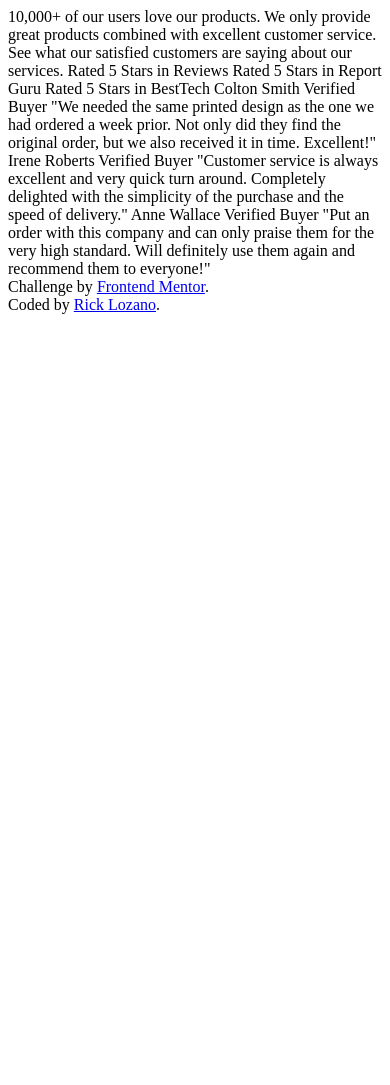
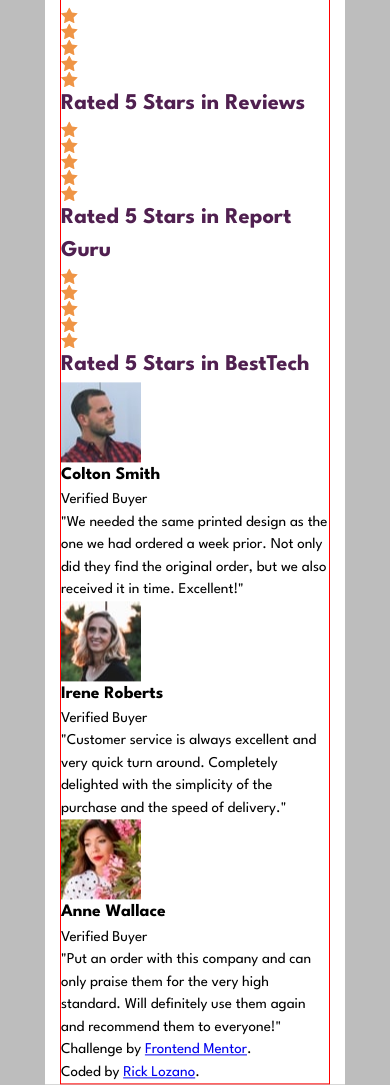
Before and after one commit to joyrexjrl/Social-proof-section.joyrexjrl.github.io, a plain HTML site: page index.html in a window 390 px wide. Before the commit the page ends 844 px from the top, so only its background shows below. Drawn offline with Linux system fonts and the light colour scheme.

Commit message:
innital layout
base mobile layout started

```diff
--- a/index.html
+++ b/index.html
@@ -4,41 +4,106 @@
     <meta charset="UTF-8" />
     <meta name="viewport" content="width=device-width, initial-scale=1.0" />
     <!-- displays site properly based on user's device -->
-
+    <link rel="preconnect" href="https://fonts.googleapis.com">
+    <link rel="preconnect" href="https://fonts.gstatic.com" crossorigin>
+    <link href="https://fonts.googleapis.com/css2?family=League+Spartan:wght@400;500;700&display=swap" rel="stylesheet">
     <link rel="icon" type="image/png" sizes="32x32" href="./images/favicon-32x32.png"/>
-
+    <link rel="stylesheet" href="style.css">
     <title>Frontend Mentor | Social proof section</title>
 
   </head>
   <body>
-    10,000+ of our users love our products.
+    <main class="container">
+      <div class="inner-container">
+        <section class="header">
+          <h1>10,000+ of our users love our products.</h1>
+          <p class="header-info">We only provide great products combined with excellent customer service.
+        See what our satisfied customers are saying about our services.</p>
+        </section>
 
-    We only provide great products combined with excellent customer service.
-    See what our satisfied customers are saying about our services.
+        <section class="star-reviews">
+          <div class="star-review-block">
+            <div class="flex">
+              <img src="images/icon-star.svg" alt="star">
+              <img src="images/icon-star.svg" alt="star">
+              <img src="images/icon-star.svg" alt="star">
+              <img src="images/icon-star.svg" alt="star">
+              <img src="images/icon-star.svg" alt="star">
+            </div>
+            <h2>Rated 5 Stars in Reviews</h2>
+          </div>
 
-    Rated 5 Stars in Reviews
-    Rated 5 Stars in Report Guru
-    Rated 5 Stars in BestTech
+          <div class="star-review-block">
+            <div class="star-review-block">
+              <div class="flex">
+                <img src="images/icon-star.svg" alt="star">
+                <img src="images/icon-star.svg" alt="star">
+                <img src="images/icon-star.svg" alt="star">
+                <img src="images/icon-star.svg" alt="star">
+                <img src="images/icon-star.svg" alt="star">
+              </div>
+              <h2>Rated 5 Stars in Report Guru</h2>
+            </div>
+          </div>
 
-    Colton Smith
-    Verified Buyer
-    "We needed the same printed design as the one we had ordered a week prior.
-    Not only did they find the original order, but we also received it in time.
-    Excellent!"
+          <div class="star-review-block">
+            <div class="star-review-block">
+              <div class="flex">
+                <img src="images/icon-star.svg" alt="star">
+                <img src="images/icon-star.svg" alt="star">
+                <img src="images/icon-star.svg" alt="star">
+                <img src="images/icon-star.svg" alt="star">
+                <img src="images/icon-star.svg" alt="star">
+              </div>
+              <h2>Rated 5 Stars in BestTech</h2>
+            </div>
+          </div>
+        </section>
 
-    Irene Roberts
-    Verified Buyer
-    "Customer service is always excellent and very quick turn around. Completely
-    delighted with the simplicity of the purchase and the speed of delivery."
+        <section class="user-reviews">
+          <div class="user-info">
+            <img src="images/image-colton.jpg" alt="avatar image">
+            <div class="user-name">
+              <h3>Colton Smith</h3>
+              <p class="verified">Verified Buyer</p>
+            </div>
+            <p class="user-comment">"We needed the same printed design as the one we had ordered a week prior.
+              Not only did they find the original order, but we also received it in time.
+              Excellent!"</p>
+          </div>
+        </section>
 
-    Anne Wallace
-    Verified Buyer
-    "Put an order with this company and can only praise them for the very high
-    standard. Will definitely use them again and recommend them to everyone!"
+        <section class="user-reviews">
+          <div class="user-info">
+            <img src="images/image-irene.jpg" alt="avatar image">
+            <div class="user-name">
+              <h3>Irene Roberts</h3>
+              <p class="verified">Verified Buyer</p>
+            </div>
+            <p class="user-comment">"Customer service is always excellent and very quick turn around. Completely
+              delighted with the simplicity of the purchase and the speed of delivery."</p>
+          </div>
+        </section>
 
-    <div class="attribution">
-      Challenge by <a href="https://www.frontendmentor.io?ref=challenge" target="_blank">Frontend Mentor</a>.<br>
-      Coded by <a href="https://www.frontendmentor.io/profile/joyrexjrl" target="_blank">Rick Lozano</a>.
-    </div>
+        <section class="user-reviews">
+          <div class="user-info">
+            <img src="images/image-anne.jpg" alt="avatar image">
+            <div class="user-name">
+              <h3>Anne Wallace</h3>
+              <p class="verified">Verified Buyer</p>
+            </div>
+            <p class="user-comment">"Put an order with this company and can only praise them for the very high
+              standard. Will definitely use them again and recommend them to everyone!"</p>
+          </div>
+        </section>
+
+        <div class="attribution">
+          Challenge by <a href="https://www.frontendmentor.io?ref=challenge" target="_blank">Frontend Mentor</a>.<br>
+          Coded by <a href="https://www.frontendmentor.io/profile/joyrexjrl" target="_blank">Rick Lozano</a>.
+        </div>
+      </div>
+
+    </main>
+
   </body>
 </html>
--- a/style.css
+++ b/style.css
@@ -74,8 +74,56 @@ select {
   }
 }
 
-/*  */
+/* font-family: 'League Spartan', sans-serif; */
 
 :root{
+    --very-dark-magenta: hsl(300, 43%, 22%);
+    --soft-pink: hsl(333, 80%, 67%);
 
+    --dark-grayish-magenta: hsl(303, 10%, 53%);
+    --light-grayish-magenta: hsl(300, 24%, 96%);
 }
+
+body{
+    font-family: 'League Spartan', sans-serif;
+    font-size: 15px;
+    background-color:hsl(0, 0%, 74%);
+}
+
+h1, h2{
+    color: var(--very-dark-magenta);
+}
+
+h1{
+    font-size: 2rem;
+    font-weight: 900;
+    line-height: .8;
+    margin-bottom: 1rem;
+}
+
+.container{
+    width: 80%;
+    max-width: 300px;
+    margin-inline: auto;
+    background-color: white;
+
+    position: absolute;
+    top: 50%;
+    left: 50%;
+    transform: translate(-50%, -50%);
+}
+
+.inner-container{
+    width: 90%;
+    margin-inline: auto;
+    border: 1px solid red;
+}
+
+.header{
+    text-align: center;
+    margin: 2rem 0;
+}
+
+.header-info{
+    color: var(--dark-grayish-magenta);
+}
```
